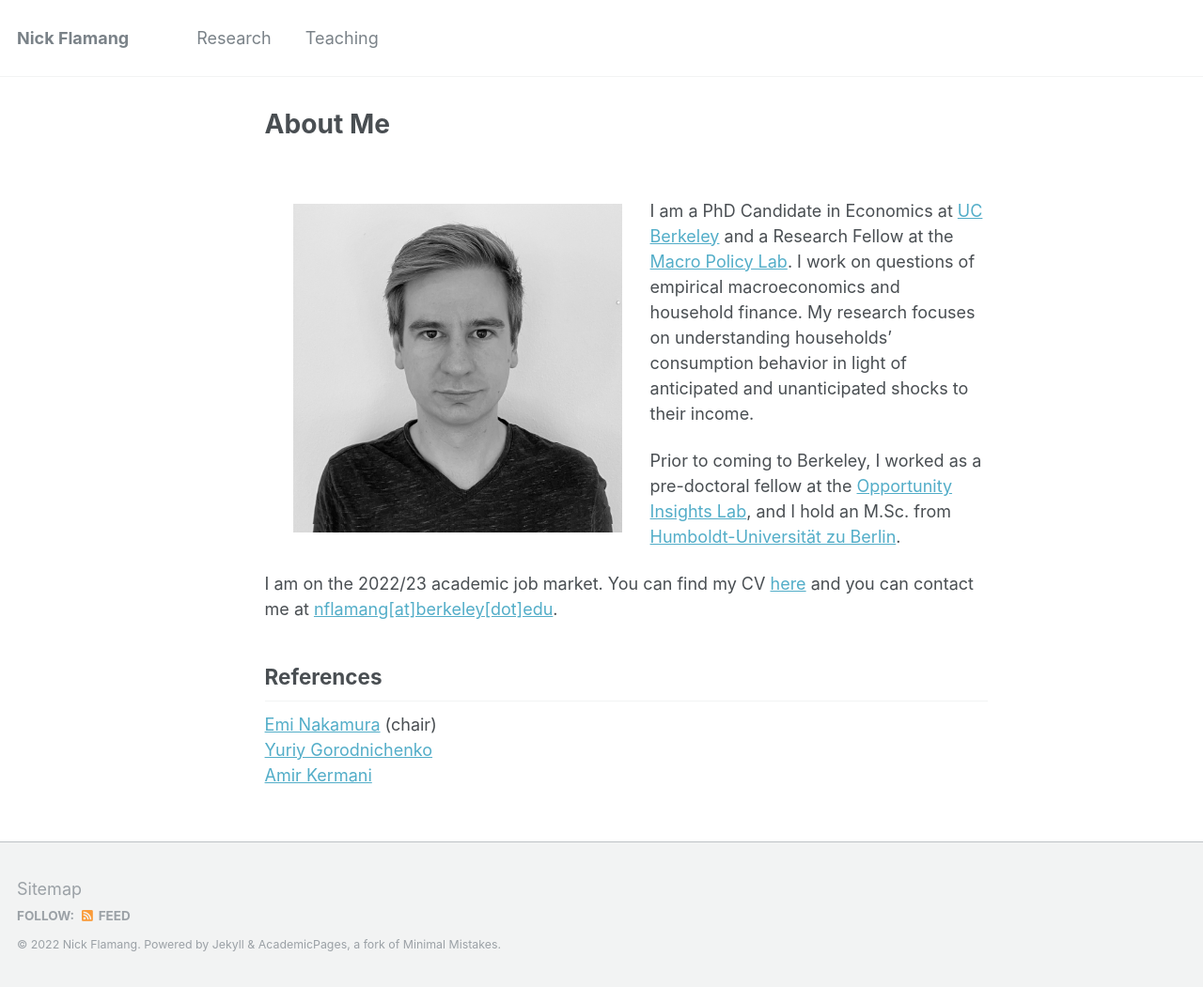
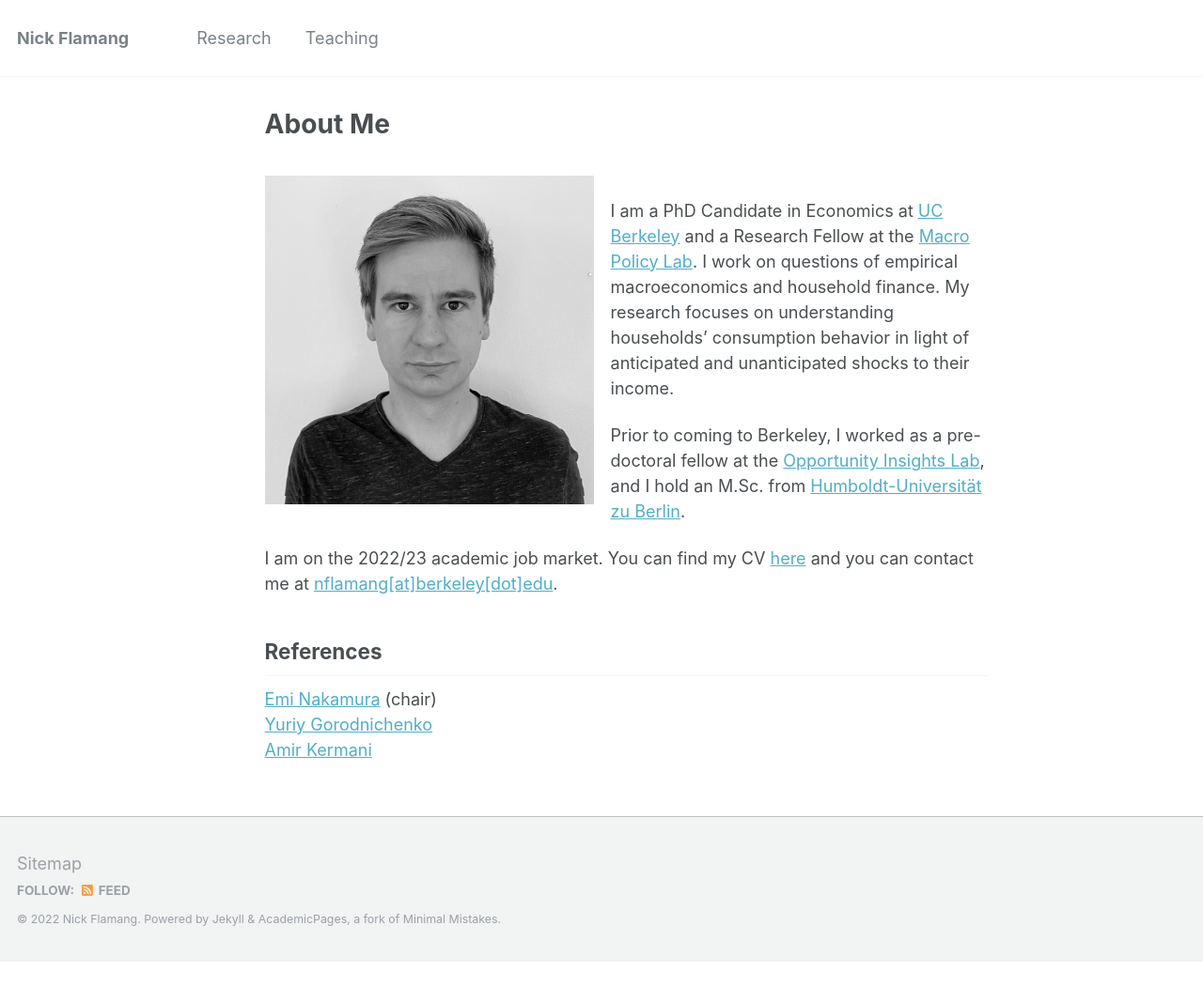
Before and after one commit to nickflamang/nickflamang.github.io, a Jekyll site: the page built from test_index.md, in a window 1280 px wide. Shown: the whole page at 94% size. Built offline with Jekyll 4.4.1, drawn with Linux system fonts in a browser that asks for light colours; after the commit the page ends 1024 px from its top, so only the background shows below that.

Commit message:
Update test_index.md

```diff
--- a/test_index.md
+++ b/test_index.md
@@ -4,7 +4,7 @@ author_profile: false
 ---
 
 <br />
-<img align="left" width="350" style="vertical-align:left;margin:30px 30px" src="{{ site.url }}/images/nick_website.jpg" alt="A photo of Nick Flamang">
+<img align="left" width="350" style="vertical-align:left;margin-right: 1em" src="{{ site.url }}/images/nick_website.jpg" alt="A photo of Nick Flamang">
 
 I am a PhD Candidate in Economics at [UC Berkeley](https://www.econ.berkeley.edu/) and a Research Fellow at the [Macro Policy Lab](https://www.macropolicylab.org/). I work on questions of empirical macroeconomics and household finance. My research focuses on understanding households' consumption behavior in light of anticipated and unanticipated shocks to their income.
 
```
